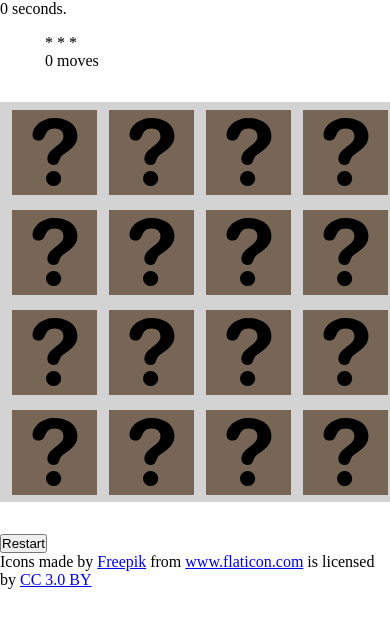
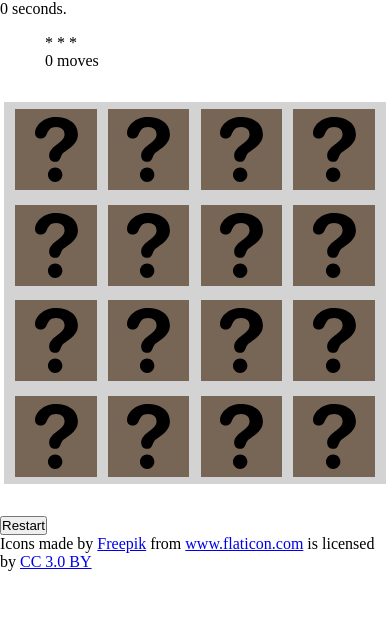
Before and after one commit to lukaszrozej/memory-game, a plain HTML site: page index.html in a window 390 px wide. Drawn offline with Linux system fonts and the light colour scheme.

Commit message:
feat: Make table feat mobile screen

```diff
--- a/css/style.css
+++ b/css/style.css
@@ -19,8 +19,8 @@ li {
 }
 
 .table {
-  width: 400px;
-  height: 400px;
+  width: 98vw;
+  height: 98vw;
   margin: 2em auto;
   background: lightgray;
   display: flex;
```
